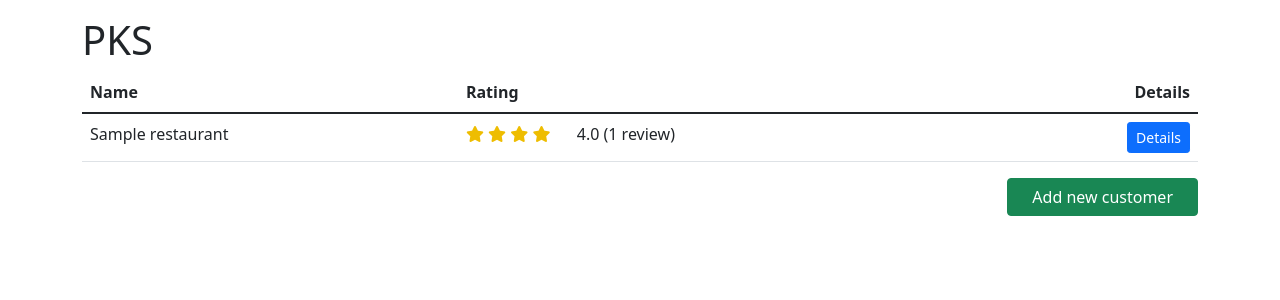
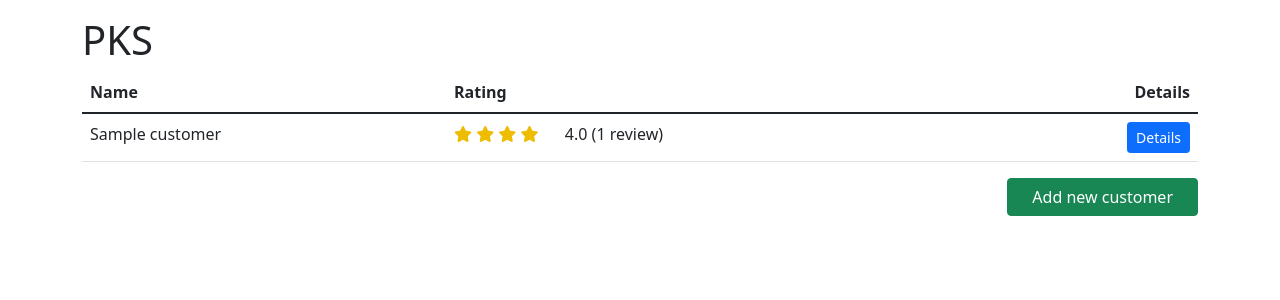
Before and after one commit to Azure-Samples/msdocs-flask-postgresql-sample-app, a Flask app: template templates/index.html in a window 1280 px wide. Shown: the part 56-356 px from the top of the page. Run offline with Flask 2, Linux system fonts and the light colour scheme; tables that the repository leaves empty hold one stand-in row (values such as "Sample post"); the template is opened without the code that fills it: values that come from a table or form of the project are taken from there, most other values are stand-ins (such as "Sample title", 1, 10 or a date in 2020); parts of the project's set-up code (start-up, migrations or seed data) failed here and were passed over; some libraries are stand-ins or nearby versions.

Commit message:
Update index.html

```diff
--- a/templates/index.html
+++ b/templates/index.html
@@ -53,11 +53,11 @@
                   </tr>
               </thead>
               <tbody>
-                  {% for restaurant in restaurants %}
+                  {% for customer in customers %}
                       <tr>
-                          <td>{{ restaurant.name }}</td>
+                          <td>{{ customer.name }}</td>
                           <td>{% include "star_rating.html" %}</td>
-                          <td class="text-end"><a href="{{ url_for('details', id=restaurant.id) }}" class="btn btn-sm btn-primary">Details</a></td>
+                          <td class="text-end"><a href="{{ url_for('details', id=customer.id) }}" class="btn btn-sm btn-primary">Details</a></td>
                       </tr>
                   {% endfor %}
               </tbody>
```
